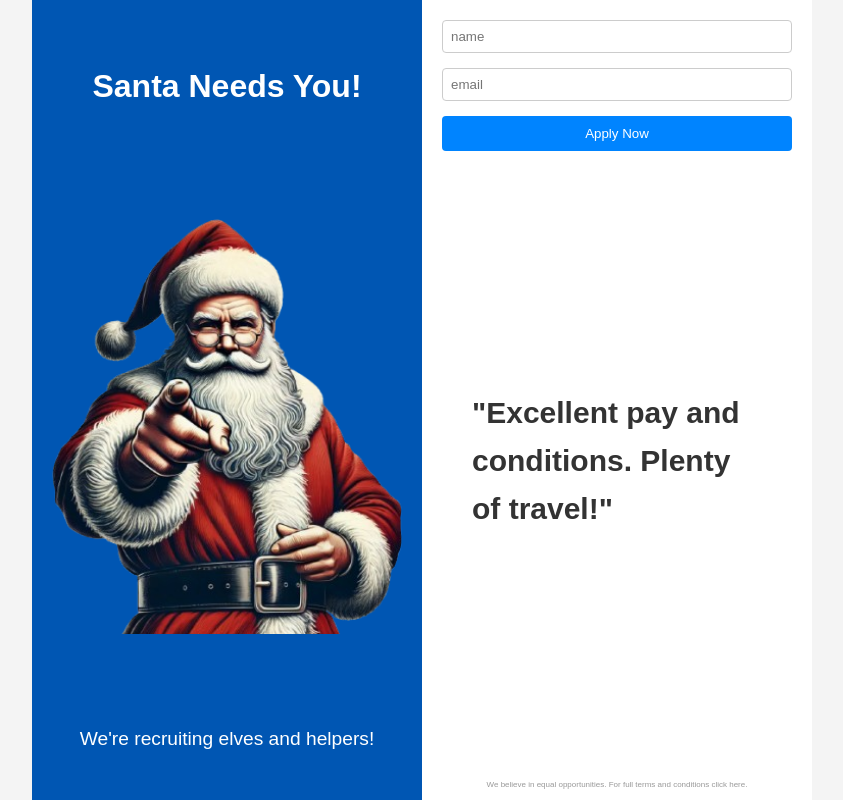
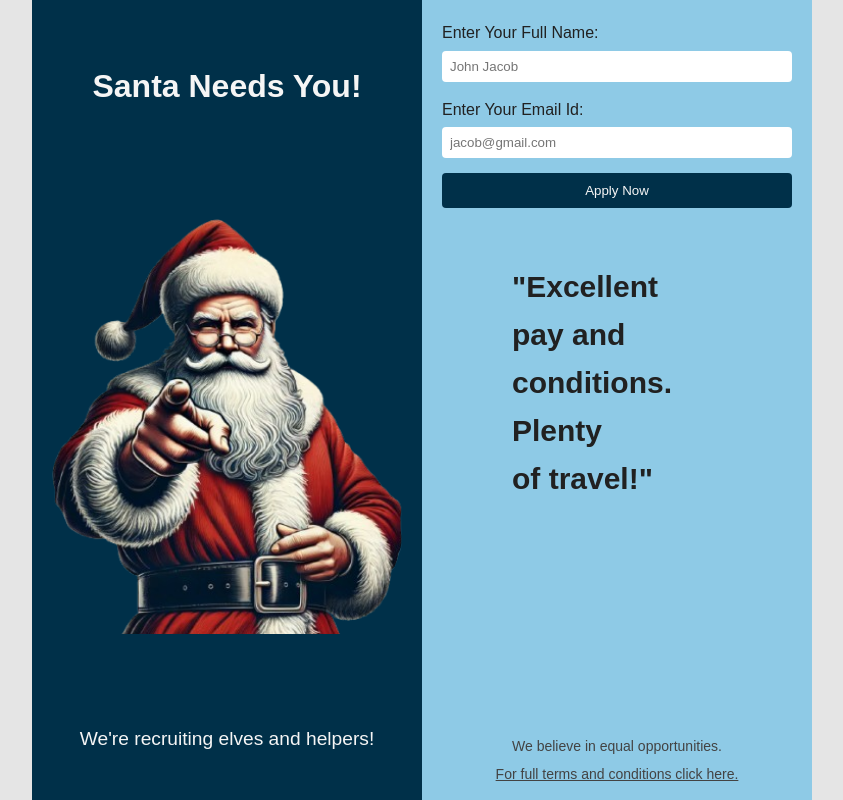
Before and after one commit to uj-ujjawal/JavaScriptmas, a website built with Vite: page 17/index.html in a window 1280 px wide. Shown: the whole page, without its empty margins (218-1061 px from the left). Built offline with nearby package versions, Linux system fonts and the light colour scheme.

Commit message:
Day 17: challenge Solved✅

```diff
--- a/17/index.css
+++ b/17/index.css
@@ -3,8 +3,8 @@ body {
   line-height: 1.6;
   margin: 0;
   padding: 0;
-  background: #f4f4f4;
-  color: #333;
+  background: #e5e5e5;
+  color: #212121;
   display: flex;
   flex-wrap: wrap;
   justify-content: center;
@@ -12,8 +12,8 @@ body {
 }
 
 header {
-  background: #0056b3;
-  color: #fff;
+  background: #003049;
+  color: #f5f5f5;
   padding: 0 20px;
   text-align: center;
   width: 350px;
@@ -31,14 +31,17 @@ header p {
   font-size: 1.2em;
 }
 
-h4 {
+blockquote h2 {
   padding: 30px;
   font-size: 30px;
+  font-weight: bold;
+  text-wrap-style: balance;
 }
 
-section {
+main {
   padding: 20px 20px 0 20px;
-  background: white;
+  background-color: #fcbf49;
+  background-color: #8ecae6;
   width: 350px;
   display: flex;
   flex-direction: column;
@@ -62,14 +65,14 @@ section {
 .form-group input[type="email"] {
   width: 100%;
   padding: 8px;
-  border: 1px solid #ccc;
+  border: none;
   border-radius: 4px;
   box-sizing: border-box;
 }
 
 button {
-  background: #0084ff;
-  color: white;
+  background: #003049;
+  color: #f5f5f5;
   border: none;
   padding: 10px 20px;
   cursor: pointer;
@@ -78,18 +81,25 @@ button {
 }
 
 .footer-txt {
-  font-size: 8px;
+  margin: 10px 0;
+}
+.footer-txt p {
+  margin: 5px 0;
+  font-size: 14px;
   text-align: center;
-  color: #999;
+  color: #434343;
 }
 
 .footer-txt a {
-  color: #999;
-  text-decoration: none;
+  color: #434343;
 }
 
+.footer-txt a:active {
+  color: #f5f5f5;
+}
 .message {
   display: none;
   padding: 0 30px;
-  color: red;
+  text-align: center;
+  color: #8f2d56;
 }
--- a/17/index.html
+++ b/17/index.html
@@ -13,35 +13,58 @@ You will need to change code in index.html and index.css to complete this challe
 
   <head>
     <meta charset="utf-8" />
-    <title>Santa Needs You</title>
+    <meta name="viewport" content="width=device-width, initial-scale=1.0" />
+    <title>Santa: Recruitment Form</title>
     <link rel="stylesheet" href="index.css" />
   </head>
 
   <body>
     <header>
       <h1>Santa Needs You!</h1>
-      <img src="santa-needs-you.png" />
+      <img
+        src="santa-needs-you.png"
+        alt="Santa is recruiting elves and helpers!"
+      />
       <p>We're recruiting elves and helpers!</p>
     </header>
+    <main>
       <section>
-      <form class="signup-form">
+        <form class="signup-form" aria-labelledby="signup-form-heading">
           <div class="form-group">
-          <input type="text" id="name" name="name" placeholder="name" />
+            <label for="name">Enter Your Full Name:</label>
+            <input type="text" id="name" name="name" placeholder="John Jacob" />
           </div>
           <div class="form-group">
-          <input type="email" id="email" name="email" placeholder="email" />
+            <label for="email">Enter Your Email Id:</label>
+            <input
+              type="email"
+              id="email"
+              name="email"
+              placeholder="jacob@gmail.com"
+            />
           </div>
           <div class="form-group">
-          <button type="submit">Apply Now</button>
+            <button type="submit" aria-controls="submit-message">
+              Apply Now
+            </button>
           </div>
         </form>
-      <p class="message">Email received! Thank you 🎅</p>
-      <h4>"Excellent pay and conditions. Plenty of travel!"</h4>
-      <p class="footer-txt">
-        We believe in equal opportunities. For full terms and conditions click
-        <a href="">here</a>.
+        <p class="message" role="alert" aria-live="polite" id="submit-message">
+          Email received! Thank you 🎅
         </p>
+        <blockquote>
+          <h2>"Excellent pay and conditions. Plenty of travel!"</h2>
+        </blockquote>
       </section>
+      <footer class="footer-txt">
+        <p>We believe in equal opportunities.</p>
+        <p>
+          <a href="#" aria-label="Read full terms and conditions."
+            >For full terms and conditions click here.</a
+          >
+        </p>
+      </footer>
+    </main>
     <script src="index.js"></script>
   </body>
 </html>
--- a/17/index.js
+++ b/17/index.js
@@ -2,5 +2,5 @@ const form = document.getElementsByClassName("signup-form")[0];
 
 form.addEventListener("submit", function (e) {
   e.preventDefault();
-  document.getElementsByClassName("message")[0].style.display = "inline";
+  document.getElementsByClassName("message")[0].style.display = "block";
 });
```
Lines whose indentation alone changed are shown as unchanged.
